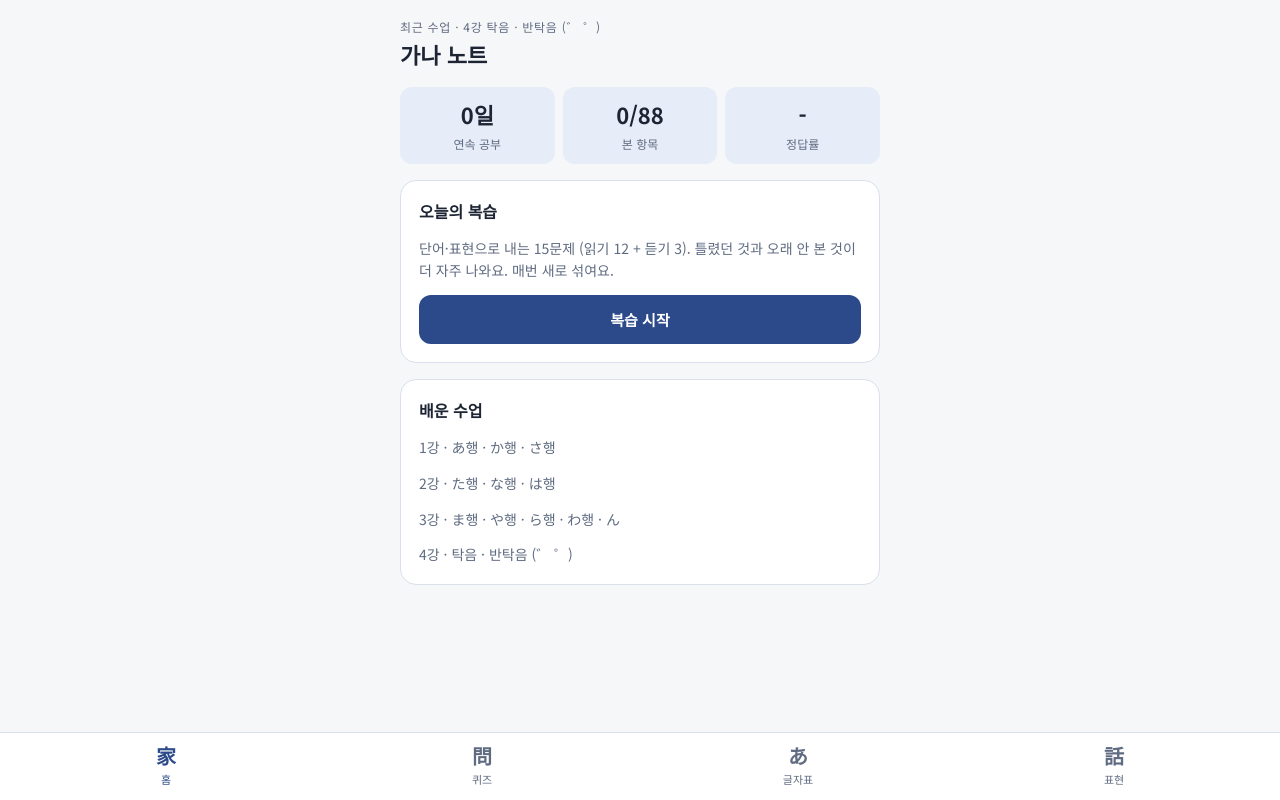
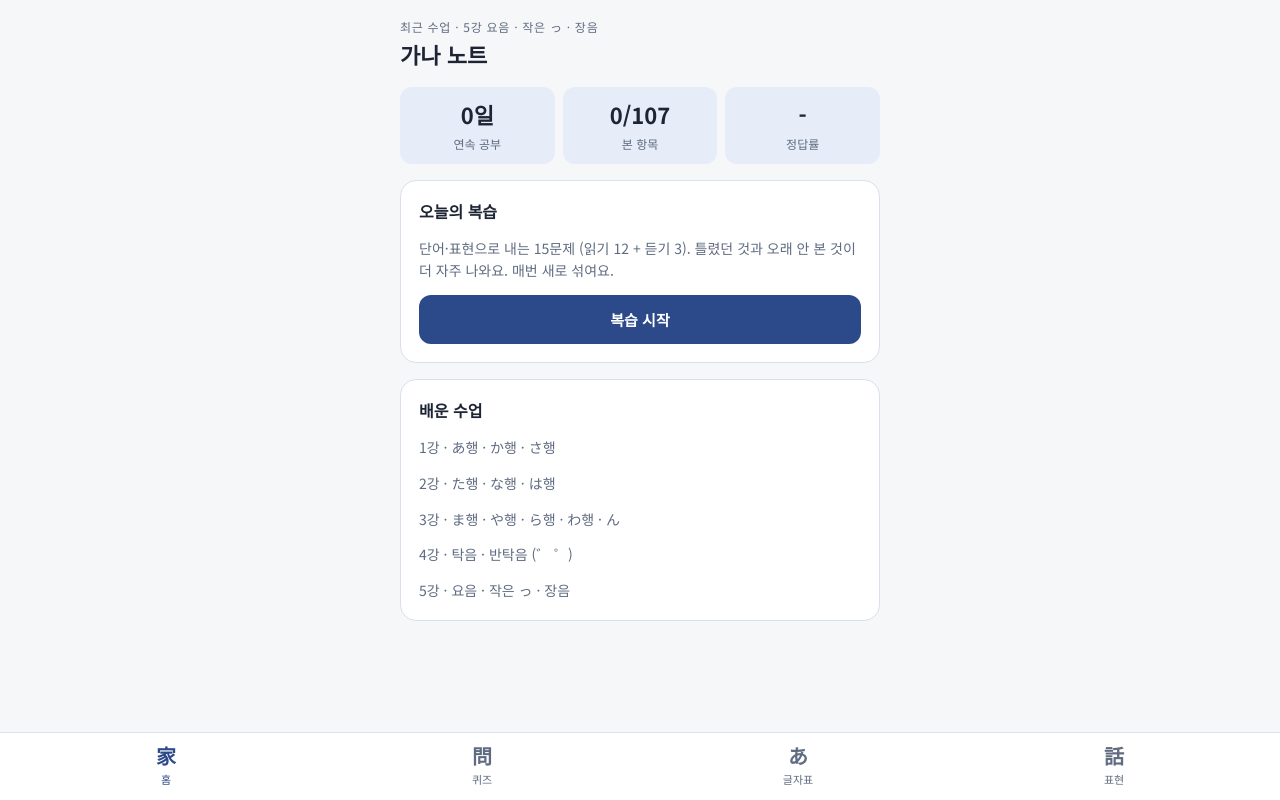
Before and after one commit to jayjay503-bit/kana-note, a plain HTML site: page index.html in a window 1280 px wide. Drawn offline with Linux system fonts and the light colour scheme; a web font is replaced by a local one.

Commit message:
5강: 요음·작은 っ·장음 추가 (히라가나 완성)
Co-Authored-By: Claude Opus 5.5 <noreply@anthropic.com>
Claude-Session: https://claude.ai/code/session_01UpMhgf7qCKubD4hqDMbv9L

```diff
--- a/app.js
+++ b/app.js
@@ -280,7 +280,7 @@ function quizMenu() {
 function chart() {
   view.innerHTML = `<div><div class="eyebrow">글자를 누르면 발음이 나와요 · 빨간 점은 약한 글자</div><h1>글자표</h1></div>
     ${L.map(l => l.rows.map(r => `<div class="card"><h2>${r.name} <span class="muted">${l.id}강</span></h2>
-      <div class="cells">${r.kana.map(([k, s]) => `<div class="cell ${isWeak("k:" + k) ? "weak" : ""}" data-say="${k}" role="button" tabindex="0"><b>${k}</b><small>${s}</small></div>`).join("")}</div></div>`).join("")).join("")}`;
+      <div class="cells">${r.kana.map(([k, s]) => `<div class="cell ${isWeak("k:" + k) ? "weak" : ""} ${[...k].length > 1 ? "multi" : ""}" data-say="${k}" role="button" tabindex="0"><b>${k}</b><small>${s}</small></div>`).join("")}</div></div>`).join("")).join("")}`;
   view.querySelectorAll("[data-say]").forEach(c => c.onclick = () => speak(c.dataset.say));
 }
 
--- a/data.js
+++ b/data.js
@@ -84,6 +84,34 @@ window.LESSONS = [
       ["いただきます","이타다키마스","잘 먹겠습니다 (먹기 전에)"],
       ["ごちそうさまでした","고치소-사마데시타","잘 먹었습니다 (먹고 나서)"]
     ]
+  },
+  {
+    id: 5,
+    title: "요음 · 작은 っ · 장음",
+    rows: [
+      { name: "きゃ · きゅ · きょ", kana: [["きゃ","캬"],["きゅ","큐"],["きょ","쿄"]] },
+      { name: "しゃ · しゅ · しょ", kana: [["しゃ","샤"],["しゅ","슈"],["しょ","쇼"]] },
+      { name: "ちゃ · ちゅ · ちょ", kana: [["ちゃ","차"],["ちゅ","추"],["ちょ","초"]] },
+      { name: "にゃ · にゅ · にょ", kana: [["にゃ","냐"],["にゅ","뉴"],["にょ","뇨"]] },
+      { name: "ひゃ · ひゅ · ひょ", kana: [["ひゃ","햐"],["ひゅ","휴"],["ひょ","효"]] },
+      { name: "みゃ · みゅ · みょ", kana: [["みゃ","먀"],["みゅ","뮤"],["みょ","묘"]] },
+      { name: "りゃ · りゅ · りょ", kana: [["りゃ","랴"],["りゅ","류"],["りょ","료"]] },
+      { name: "ぎゃ · ぎゅ · ぎょ", kana: [["ぎゃ","갸"],["ぎゅ","규"],["ぎょ","교"]] },
+      { name: "じゃ · じゅ · じょ", kana: [["じゃ","자"],["じゅ","주"],["じょ","조"]] },
+      { name: "びゃ · びゅ · びょ", kana: [["びゃ","뱌"],["びゅ","뷰"],["びょ","뵤"]] },
+      { name: "ぴゃ · ぴゅ · ぴょ", kana: [["ぴゃ","퍄"],["ぴゅ","퓨"],["ぴょ","표"]] }
+    ],
+    words: [
+      ["きょう","쿄-","오늘"],["とうきょう","토-쿄-","도쿄"],["しゃしん","샤싱","사진"],["おちゃ","오차","차 (마시는 차)"],
+      ["でんしゃ","덴샤","전철"],["いしゃ","이샤","의사"],["りょこう","료코-","여행"],["ぎゅうにゅう","규-뉴-","우유"],
+      ["びょういん","뵤-잉","병원"],["びよういん","비요-잉","미용실"],["きっぷ","킵푸","표 (승차권)"],["ざっし","잣시","잡지"],
+      ["いっしょに","잇쇼니","함께"],["ちょっと","촛토","잠깐, 조금"],["えいが","에-가","영화"],["じゅぎょう","주교-","수업"],
+      ["いま","이마","지금"]
+    ],
+    phrases: [
+      ["おねがいします","오네가이시마스","부탁합니다 (주문할 때도)"],
+      ["ちょっと まって ください","촛토 맛테 쿠다사이","잠깐만 기다려 주세요"]
+    ]
   }
 ];
 
--- a/index.html
+++ b/index.html
@@ -74,6 +74,7 @@ button:focus-visible{outline:2px solid var(--ai);outline-offset:2px}
 .miss span{font-family:var(--kana);font-size:22px;padding:4px 10px;border-radius:8px;background:var(--no-soft);color:var(--no)}
 /* chart */
 .cells{display:grid;grid-template-columns:repeat(5,1fr);gap:6px}
+.cell.multi b{white-space:nowrap;font-size:26px;letter-spacing:-1px}
 .cell{border:1px solid var(--grid);border-radius:8px;text-align:center;padding:8px 2px 6px;background:var(--sheet);cursor:pointer;position:relative}
 .cell b{display:block;font-family:var(--kana);font-size:30px;font-weight:700;line-height:1.2}
 .cell small{font-size:13px;color:var(--muted)}
--- a/sw.js
+++ b/sw.js
@@ -1,5 +1,5 @@
 // 새 수업이 올라오면 바로 반영되도록 네트워크 우선, 오프라인일 땐 저장본 사용
-const CACHE = "kana-note-v8";
+const CACHE = "kana-note-v9";
 const FILES = ["./", "index.html", "app.js", "data.js", "manifest.webmanifest", "icons/icon-192.png"];
 self.addEventListener("install", e => { self.skipWaiting(); e.waitUntil(caches.open(CACHE).then(c => c.addAll(FILES))); });
 self.addEventListener("activate", e => e.waitUntil(self.clients.claim()));
```
